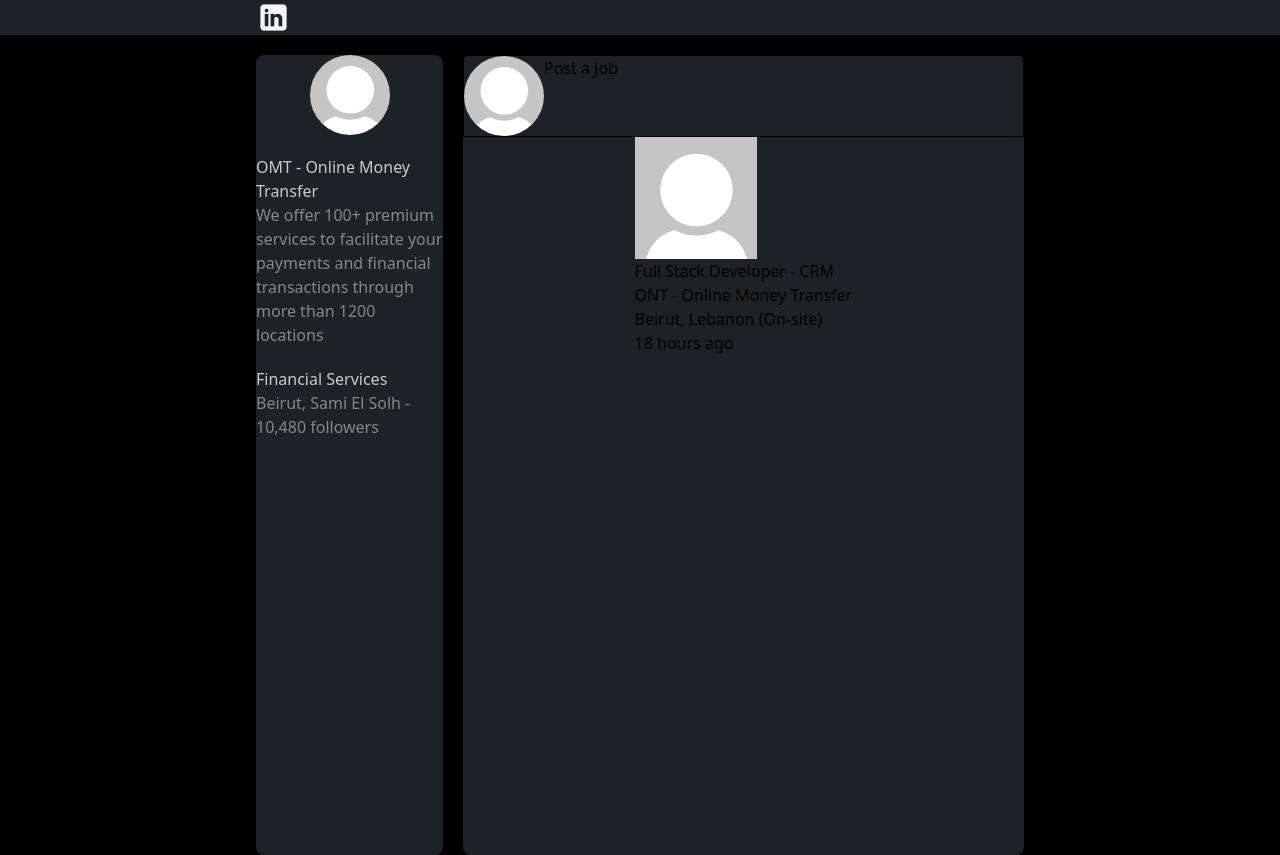
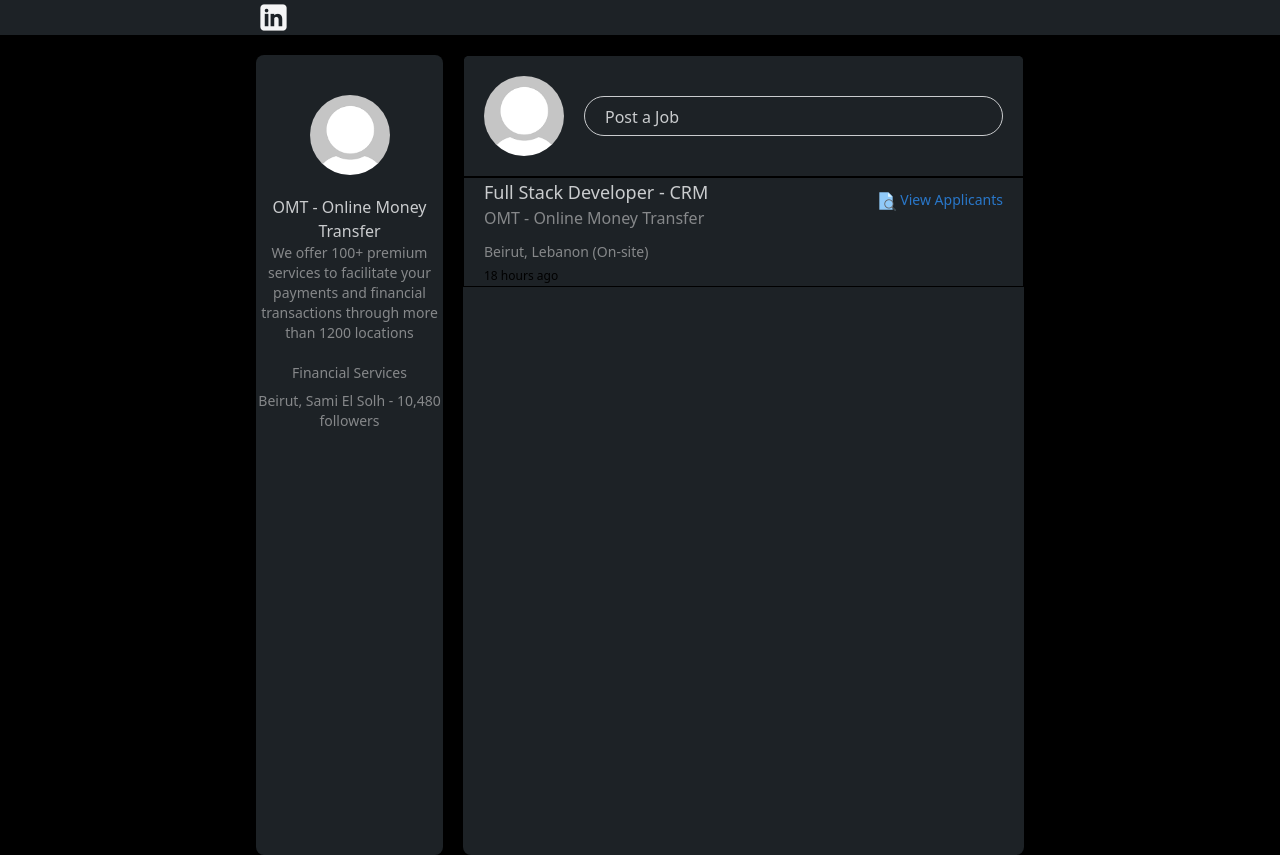
Before and after one commit to mohammadammash/linkedin_clone, a React (Create React App) app: page /company in a window 1280 px wide. Built offline with nearby package versions, Linux system fonts and the light colour scheme.

Commit message:
src/pages/company/Home.company.jsx: styling the right company section using tailwind css (feed)

```diff
--- a/src/pages/company/Home.company.jsx
+++ b/src/pages/company/Home.company.jsx
@@ -1,3 +1,4 @@
+import viewIcon from '../../assets/view.icon.png';
 //components:
 import Navbar from "../../components/Navbar.components";
 import dummyProfile from "../../assets/dummy-profile.png";
@@ -8,32 +9,31 @@
       <Navbar />
       <main className="h-screen flex justify-center mt-5">
         <div className="w-3/5 flex gap-5">
-          <aside className="w-1/4 bg-dark rounded-lg flex flex-col items-center">
-            <img className="rounded-full w-20" src={dummyProfile} alt="profile-img"></img>
+          <aside className="w-1/4 bg-dark rounded-lg flex flex-col items-center text-center">
+            <img className="rounded-full w-20 mt-10" src={dummyProfile} alt="profile-img"></img>
             <h1 className="pt-5 text-white">OMT - Online Money Transfer</h1>
-            <p className="pb-5 text-grey">We offer 100+ premium services to facilitate your payments and financial transactions through more than 1200 locations</p>
-            <div>
-              <p className="text-white">Financial Services</p>
-              <p className="text-grey">Beirut, Sami El Solh - 10,480 followers</p>
+            <p className="pb-5 text-grey text-sm">We offer 100+ premium services to facilitate your payments and financial transactions through more than 1200 locations</p>
+            <div className="text-sm">
+              <p className="text-grey pb-2">Financial Services</p>
+              <p className="text-grey pb-2">Beirut, Sami El Solh - 10,480 followers</p>
             </div>
           </aside>
 
-          <section className="w-3/4 flex flex-col items-center bg-dark rounded-lg">
-            <div className="border border-black w-full flex">
+          <section className="w-3/4 flex flex-col items-center bg-dark rounded-lg ">
+            <div className="border border-black w-full flex items-center justify-between p-5 gap-5">
               <img className="rounded-full w-20" src={dummyProfile} alt="profile-img"></img>
-              <p>Post a Job</p>
+              <p className="text-white border border-white w-full h-1/2 rounded-full pl-5 pt-2 cursor-pointer">Post a Job</p>
             </div>
 
-            <div>
+            <div className="border border-black w-full">
               <div>
-                <img src={dummyProfile} alt="profile-img" />
-                <div>
-                  <p>Full Stack Developer - CRM</p>
-                  <p>ONT - Online Money Transfer</p>
-                  <p>Beirut, Lebanon (On-site)</p>
-                </div>
+                <button className="min:w-1/5 pr-5 pt-3 h-1/4 float-right text-sm bold text-blue"><img className='inline-block pr-1' src={viewIcon} alt='view-icon'/>View Applicants</button>
+                <p className="text-white pl-5 text-lg">Full Stack Developer - CRM</p>
+                <p className="text-grey pl-5 pb-3 text-md">OMT - Online Money Transfer</p>
               </div>
-              <p>18 hours ago</p>
+
+              <p className="text-grey pl-5 text-sm">Beirut, Lebanon (On-site)</p>
+              <p className="text-green pl-5 text-xs inline-block">18 hours ago</p>
             </div>
           </section>
         </div>
```
